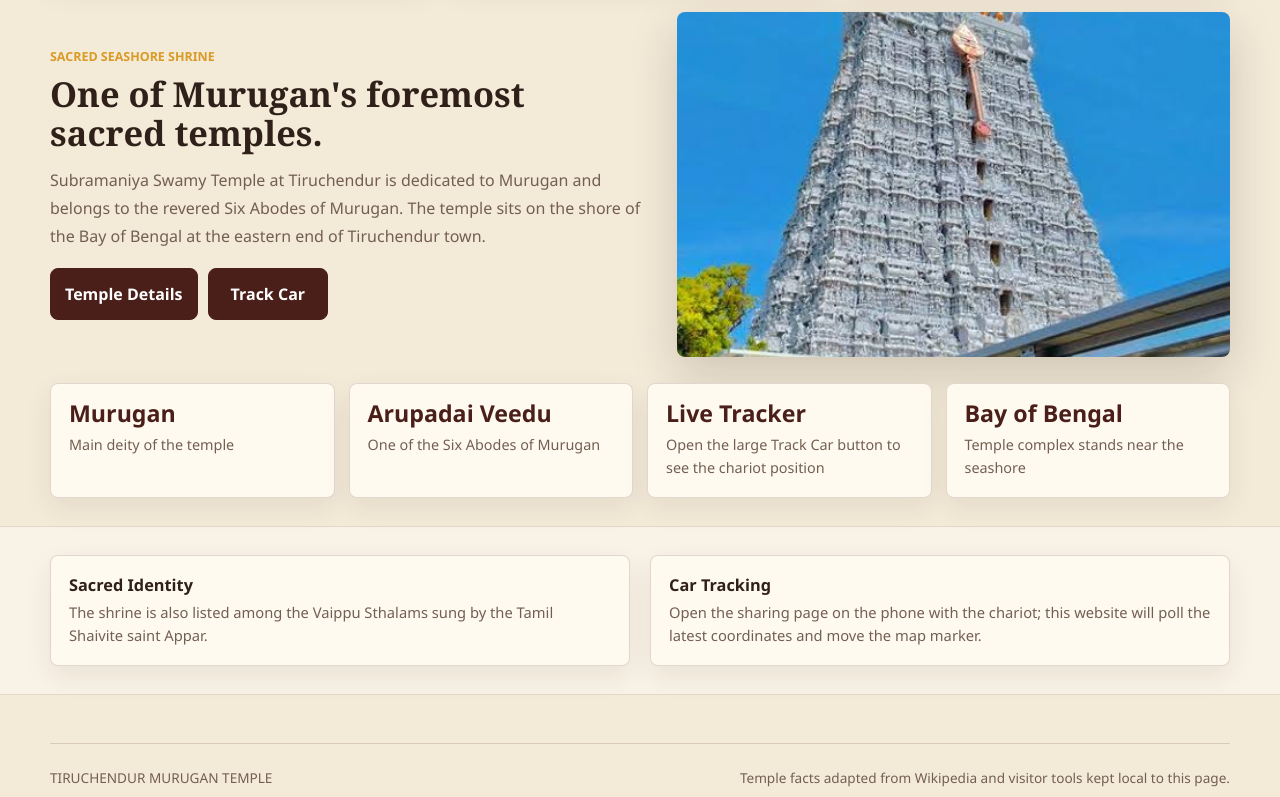
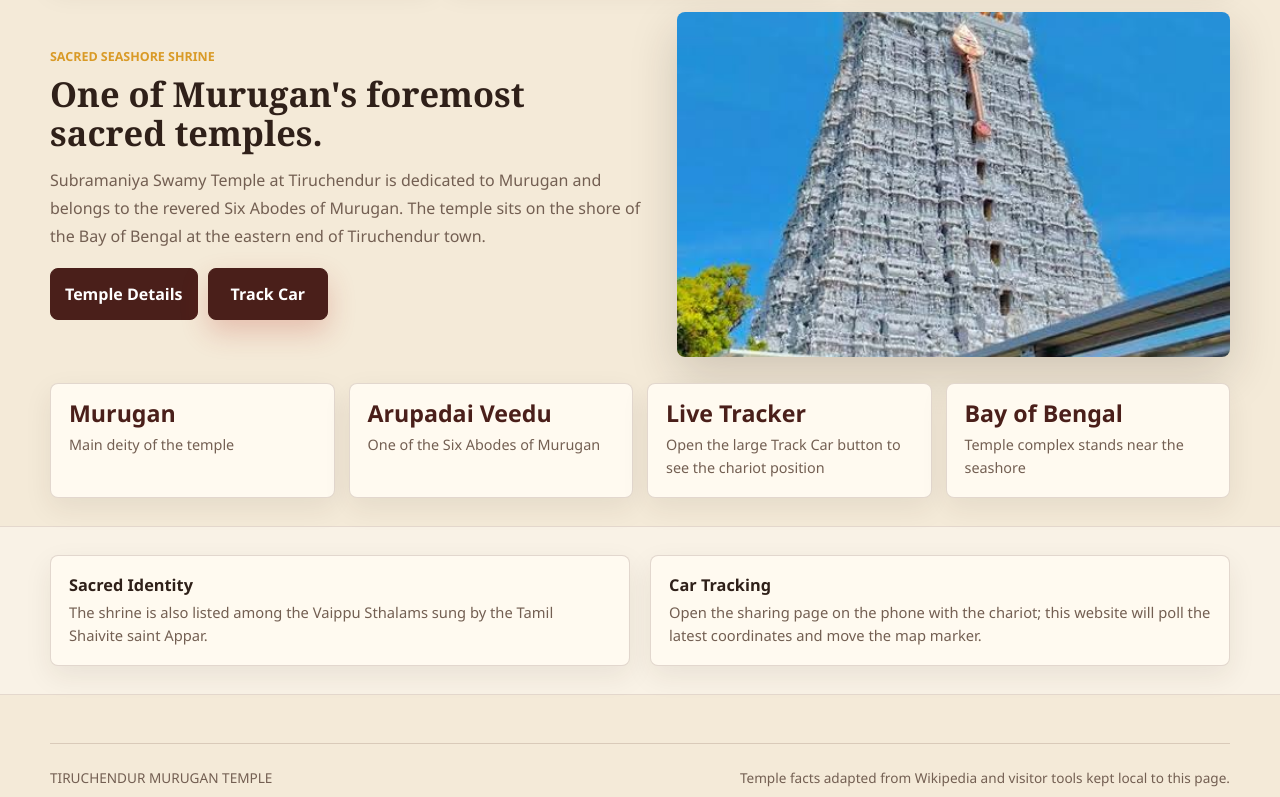
Before and after one commit to murishikesh448-stack/live-location-tracker1, a website: page index.html in a window 1280 px wide. Shown: the part 978-1775 px from the top of the page. Drawn offline with nearby package versions, Linux system fonts and the light colour scheme.

Commit message:
Improve track car call to action

```diff
--- a/script.js
+++ b/script.js
@@ -316,8 +316,7 @@ function renderChariot() {
             Open the sharing page on the phone travelling with the chariot and start sharing. This map can use a public HTTPS tracker server, so both phones do not need to be on the same Wi-Fi.
           </p>
           <div class="button-row">
-            <a class="action-link" href="${getSharingPageUrl()}" target="_blank" rel="noreferrer">Open Sharing Page</a>
-            <button class="action-button is-alt" id="refreshChariotLocation" type="button">Refresh Marker</button>
+            <button class="action-button" id="refreshChariotLocation" type="button">Refresh Marker</button>
           </div>
           <div id="chariotStatus" class="location-result is-visible" role="status">Waiting for chariot location from the sharing phone...</div>
         </div>
--- a/styles.css
+++ b/styles.css
@@ -977,3 +977,44 @@ img {
   height: 64px;
   width: 64px;
 }
+
+.hero-track-button,
+.track-card-button,
+[data-view-link="chariot"] {
+  box-shadow: 0 12px 28px rgba(185, 54, 42, 0.24);
+  position: relative;
+  transform: translateY(0);
+  transition: transform 180ms ease, box-shadow 180ms ease, filter 180ms ease;
+}
+
+.hero-track-button::after,
+.track-card-button::after {
+  content: "";
+  border: 2px solid rgba(217, 154, 38, 0.55);
+  border-radius: inherit;
+  inset: -5px;
+  opacity: 0;
+  position: absolute;
+  transition: opacity 180ms ease;
+}
+
+.hero-track-button:hover,
+.track-card-button:hover,
+[data-view-link="chariot"]:hover {
+  box-shadow: 0 18px 38px rgba(185, 54, 42, 0.32);
+  filter: brightness(1.04);
+  transform: translateY(-2px);
+}
+
+.hero-track-button:hover::after,
+.track-card-button:hover::after,
+.hero-track-button:focus-visible::after,
+.track-card-button:focus-visible::after {
+  opacity: 1;
+}
+
+.hero-track-button:active,
+.track-card-button:active,
+[data-view-link="chariot"]:active {
+  transform: translateY(0);
+}
```
